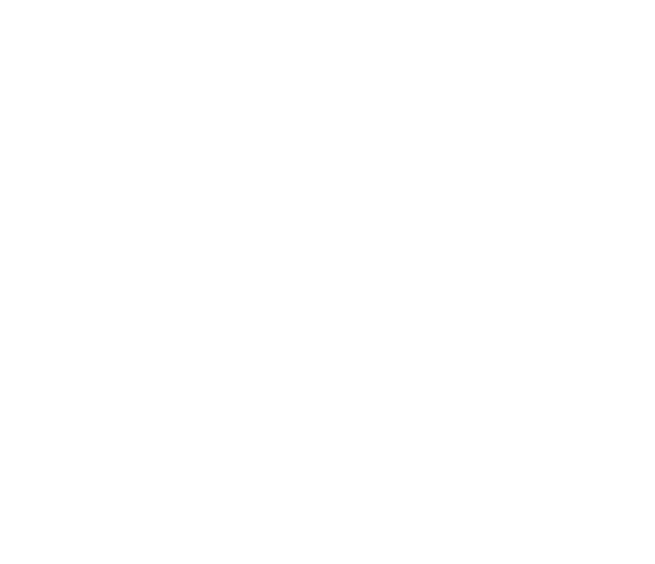
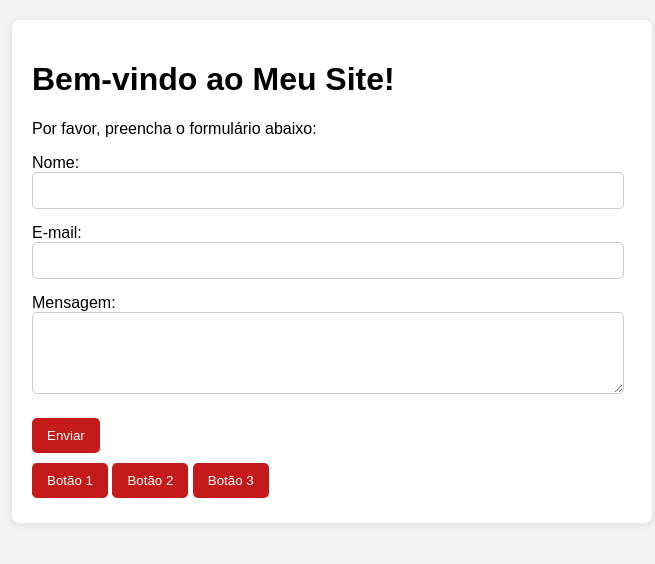
Before and after one commit to Douglas-Marcondes/2D_JS_3T, a plain HTML site: page index.html in a window 1280 px wide. Shown: the whole page, without its empty margins (308-963 px from the left). Drawn offline with Linux system fonts and the light colour scheme.

Commit message:
Update index.html

```diff
--- a/index.html
+++ b/index.html
@@ -1,11 +1,73 @@
 <!DOCTYPE html>
-<html lang="en">
+<html lang="pt-BR">
 <head>
     <meta charset="UTF-8">
     <meta name="viewport" content="width=device-width, initial-scale=1.0">
-    <title>Document</title>
+    <title>Meu Site</title>
+    <style>
+        body {
+            font-family: Arial, sans-serif;
+            background-color: #f4f4f4;
+            margin: 0;
+            padding: 20px;
+        }
+        .container {
+            max-width: 600px;
+            margin: auto;
+            background: white;
+            padding: 20px;
+            border-radius: 8px;
+            box-shadow: 0 2px 10px rgba(0,0,0,0.1);
+        }
+        .button {
+            background-color: #c51a1a;
+            color: white;
+            border: none;
+            padding: 10px 15px;
+            border-radius: 5px;
+            cursor: pointer;
+            margin: 5px 0;
+        }
+        .button:hover {
+            background-color: #0056b3;
+        }
+        .form-input {
+            margin-bottom: 15px;
+            width: 95%;
+        }
+        .form-input input, .form-input textarea {
+            width: 100%;
+            padding: 10px;
+            border: 1px solid #ccc;
+            border-radius: 5px;
+        }
+        .form-input textarea {
+            resize: vertical;
+        }
+    </style>
 </head>
 <body>
-
+    <div class="container">
+        <h1>Bem-vindo ao Meu Site!</h1>
+        <p>Por favor, preencha o formulário abaixo:</p>
+        <form>
+            <div class="form-input">
+                <label for="nome">Nome:</label>
+                <input type="text" id="nome" name="nome" required>
+            </div>
+            <div class="form-input">
+                <label for="email">E-mail:</label>
+                <input type="email" id="email" name="email" required>
+            </div>
+            <div class="form-input">
+                <label for="mensagem">Mensagem:</label>
+                <textarea id="mensagem" name="mensagem" rows="4" required></textarea>
+            </div>
+            <button type="submit" class="button">Enviar</button>
+        </form>
+        <button class="button">Botão 1</button>
+        <button class="button">Botão 2</button>
+        <button class="button">Botão 3</button>
+    </div>
 </body>
 </html>
```
